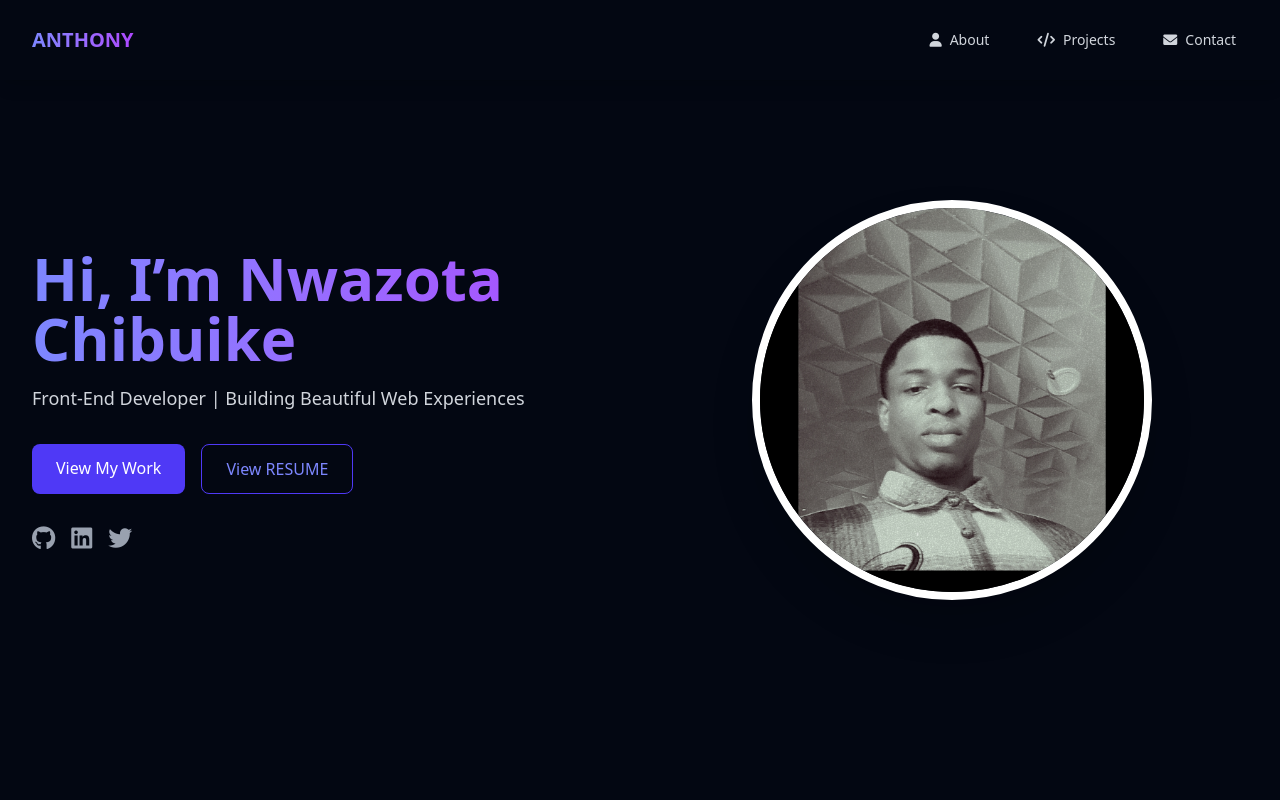
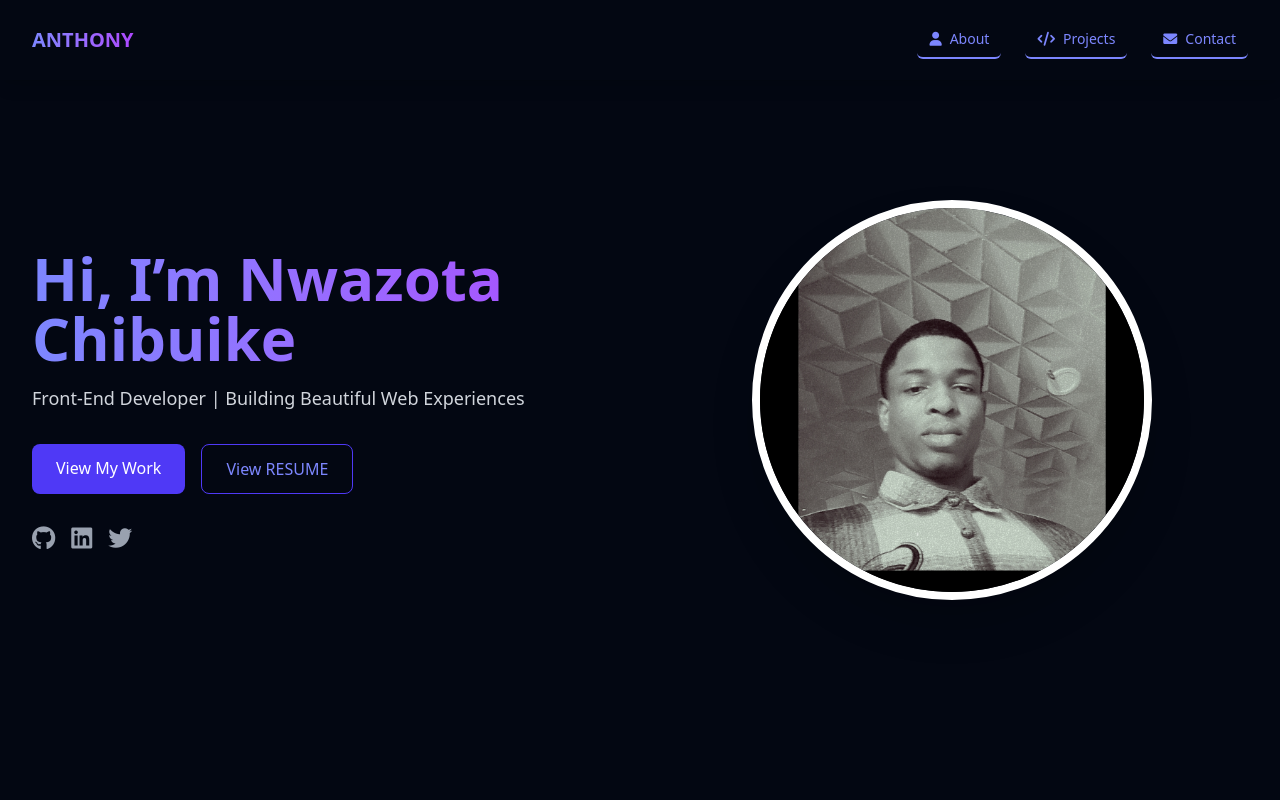
Before and after one commit to Oracle00999/My-Portfolio-Website, a React (Vite) app in the folder portfolio 2.0/: page / in a window 1280 px wide. Shown: the top 800 px of the page. Built offline with nearby package versions, Linux system fonts and the light colour scheme.

Commit message:
Updated Navbar.jsx

```diff
--- a/portfolio 2.0/src/Components/Navbar.jsx
+++ b/portfolio 2.0/src/Components/Navbar.jsx
@@ -70,7 +70,7 @@ const Navbar = () => {
               <a
                 key={link.id}
                 href={link.href}
-                className="text-gray-300 hover:text-indigo-400 px-3 py-2 rounded-md text-sm font-medium transition duration-300"
+                className="text-indigo-400 border-b-2 border-indigo-400 px-3 py-2 rounded-md text-sm font-medium transition duration-300 hover:text-purple-500 hover:border-purple-500"
               >
                 <i className={`${link.icon} mr-2`}></i>
                 {link.name}
@@ -95,8 +95,8 @@ const Navbar = () => {
                 <a
                   key={link.id}
                   href={link.href}
-                  onClick={closeMenu} // Close menu when a link is clicked
-                  className="text-gray-300 hover:text-indigo-400 block px-3 py-2 rounded-md text-base font-medium transition duration-300"
+                  onClick={closeMenu}
+                  className="text-indigo-400 border-b-2 border-indigo-400 block px-3 py-2 rounded-md text-base font-medium transition duration-300 hover:text-purple-500 hover:border-purple-500"
                 >
                   <i className={`${link.icon} mr-2`}></i>
                   {link.name}
```
